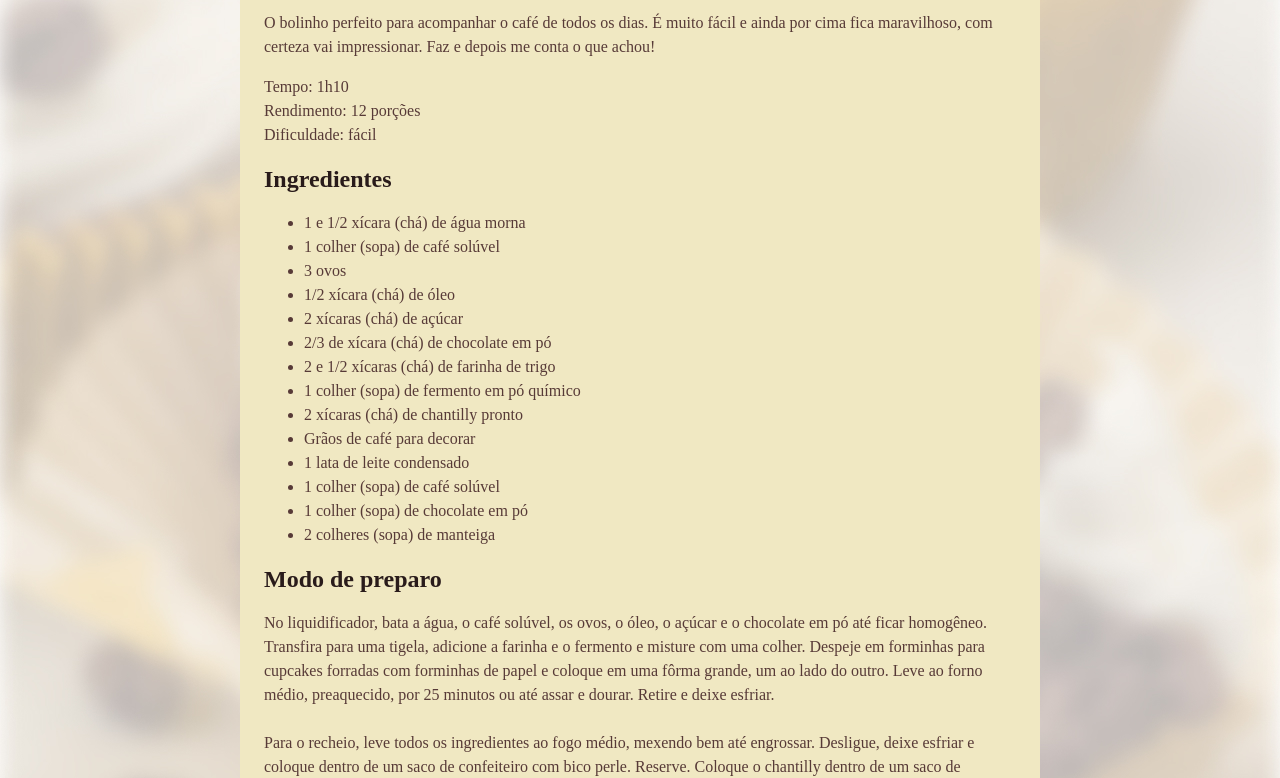
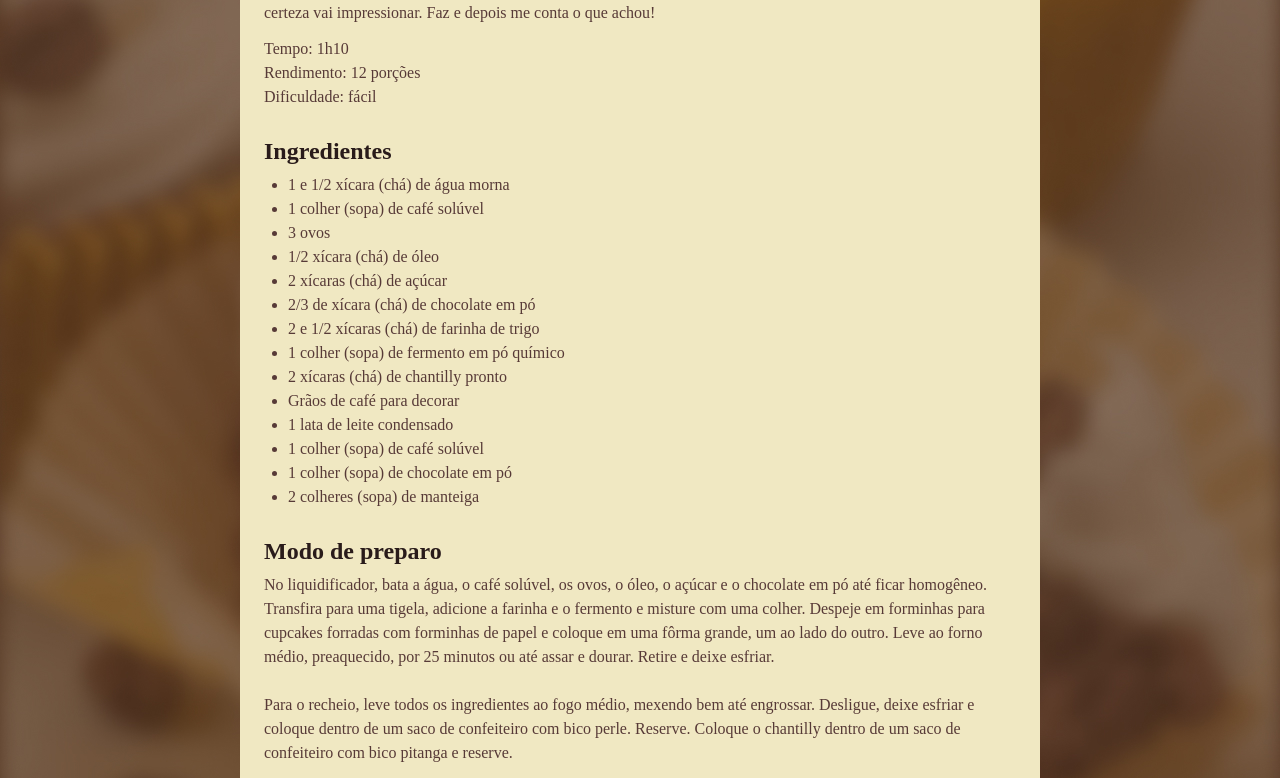
Before and after one commit to tonzzera/Receita, a plain HTML site: page index.html in a window 1280 px wide. Shown: the part 590-1368 px from the top of the page. Drawn offline with Linux system fonts and the light colour scheme; a web font is replaced by a local one.

Commit message:
Personalizando espaços

```diff
--- a/index.html
+++ b/index.html
@@ -1,5 +1,6 @@
 <!DOCTYPE html>
 <html lang="pt-br">
+
 <head>
     <meta charset="UTF-8">
     <meta name="viewport" content="width=device-width, initial-scale=1.0">
@@ -11,14 +12,18 @@
     <link href="https://fonts.googleapis.com/css2?family=Alice&display=swap" rel="stylesheet">
 
 </head>
+
 <body>
+
+    <main>
+        <section id="about">
             <div id="page">
                 <img src="assets/container.jpg" alt="Imagem de um cupcake">
-    <main>
-        <section id="about">
+
                 <h1>Cupcake de café com chantilly</h1>
-            <p>O bolinho perfeito para acompanhar o café de todos os dias. É muito fácil e ainda por cima fica maravilhoso, com certeza vai impressionar. Faz e depois me conta o que achou!</p>
-            Tempo: 1h10 <br>
+                <p>O bolinho perfeito para acompanhar o café de todos os dias. É muito fácil e ainda por cima fica
+                    maravilhoso, com certeza vai impressionar. Faz e depois me conta o que achou!</p>
+                <p>Tempo: 1h10 <br>
                     Rendimento: 12 porções <br>
                     Dificuldade: fácil</p>
 
@@ -43,12 +48,21 @@
                 </ul>
                 <section id="preparation"></section>
                 <h2>Modo de preparo</h2>
-        <p>No liquidificador, bata a água, o café solúvel, os ovos, o óleo, o açúcar e o chocolate em pó até ficar homogêneo. Transfira para uma tigela, adicione a farinha e o fermento e misture com uma colher. Despeje em forminhas para cupcakes forradas com forminhas de papel e coloque em uma fôrma grande, um ao lado do outro. Leve ao forno médio, preaquecido, por 25 minutos ou até assar e dourar. Retire e deixe esfriar. <br><br>
-            Para o recheio, leve todos os ingredientes ao fogo médio, mexendo bem até engrossar. Desligue, deixe esfriar e coloque dentro de um saco de confeiteiro com bico perle. Reserve. Coloque o chantilly dentro de um saco de confeiteiro com bico pitanga e reserve. <br><br>
-            Para a montagem, faça um furo no centro dos cupcakes e recheie com o brigadeiro de café reservado. Decore as superfícies dos cupcakes com o chantilly reservado, fazendo círculos. Decore com grãos de café e leve à geladeira até o momento de servir.</p>
+                <p>No liquidificador, bata a água, o café solúvel, os ovos, o óleo, o açúcar e o chocolate em pó até
+                    ficar homogêneo. Transfira para uma tigela, adicione a farinha e o fermento e misture com uma
+                    colher. Despeje em forminhas para cupcakes forradas com forminhas de papel e coloque em uma fôrma
+                    grande, um ao lado do outro. Leve ao forno médio, preaquecido, por 25 minutos ou até assar e dourar.
+                    Retire e deixe esfriar. <br><br>
+                    Para o recheio, leve todos os ingredientes ao fogo médio, mexendo bem até engrossar. Desligue, deixe
+                    esfriar e coloque dentro de um saco de confeiteiro com bico perle. Reserve. Coloque o chantilly
+                    dentro de um saco de confeiteiro com bico pitanga e reserve. <br><br>
+                    Para a montagem, faça um furo no centro dos cupcakes e recheie com o brigadeiro de café reservado.
+                    Decore as superfícies dos cupcakes com o chantilly reservado, fazendo círculos. Decore com grãos de
+                    café e leve à geladeira até o momento de servir.</p>
 
         </section>
     </main>
     </div>
 </body>
+
 </html>
--- a/style.css
+++ b/style.css
@@ -1,35 +1,75 @@
-:root{ font-family: "Alice", serif;
-line-height: 150%;
-color:#573A37;
+* {
+    margin: 0;
+    padding: 0;
+
 }
-l
 
 
-img{
-    border-radius: 16px;
+:root {
+    font-family: "Alice", serif;
+
+    color: #573A37;
 }
 
 body {
-    background-image: url(assets/bg.jpg);
+    background-image: url(assets/TESTE.jpg);
     background-size: cover;
     background-repeat: no-repeat;
-  }
+    line-height: 150%;
+}
 
-  #page {
+#page {
+    background-clip: padding-box;
     box-sizing: border-box;
     width: 800px;
     padding: 24px;
-    border-radius: 24px;
     margin: 48px auto;
     background-color: #F0E8C2;
-  }
+    border-radius: 16px;
+    overflow: hidden;
 
-  h1{
+}
+
+img {
+    border-radius: 16px;
+
+}
+
+main {
+    padding: 24px;
+}
+
+#about p+p {
+    margin-top: 12px;
+    margin-bottom: 24px;
+}
+
+#ingredientes {
+    margin-bottom: 24px;
+}
+
+#preparation {
+    margin-top: 24px;
+}
+
+h1 {
     line-height: 140%;
     font-size: 40px;
+    margin-bottom: 4px;
 
-  }
-   h2{ font-size: 24px
 }
 
-h1, h2{ color:#291B1A;}
+h2 {
+    font-size: 24px
+}
+
+h1,
+h2 {
+    color: #291B1A;
+    margin-bottom: 4px;
+    line-height: 150%;
+}
+
+ul {
+    padding-left: 24px;
+}
```
Also changed, not shown: assets/Página de receita.png (added), assets/TESTE.jpg (added). Lines whose indentation alone changed are shown as unchanged.
